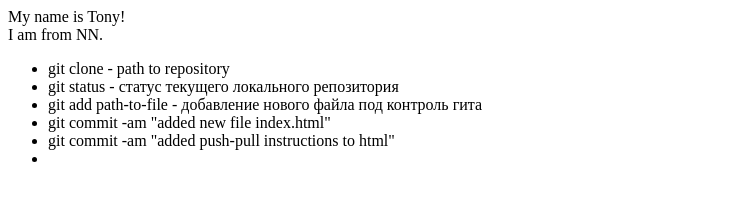
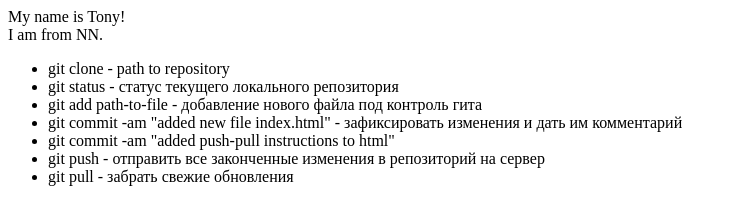
Before and after one commit to tonybullettooth/git-tony, a plain HTML site: page index.html in a window 1280 px wide. Shown: the whole page, without its empty margins (0-737 px from the left). Drawn offline with Linux system fonts and the light colour scheme.

Commit message:
added push-pull instruction to html

```diff
--- a/index.html
+++ b/index.html
@@ -9,8 +9,9 @@
         <li>git clone - path to repository</li>
         <li>git status - статус текущего локального репозитория</li>
         <li>git add path-to-file - добавление нового файла под контроль гита</li>
-        <li>git commit -am "added new file index.html"</li>
+        <li>git commit -am "added new file index.html" - зафиксировать изменения и дать им комментарий</li>
         <li>git commit -am "added push-pull instructions to html"</li>
-        <li></li>
+        <li>git push - отправить все законченные изменения в репозиторий на сервер</li>
+		<li>git pull - забрать свежие обновления</li>
     </ul>
 </div>
```
